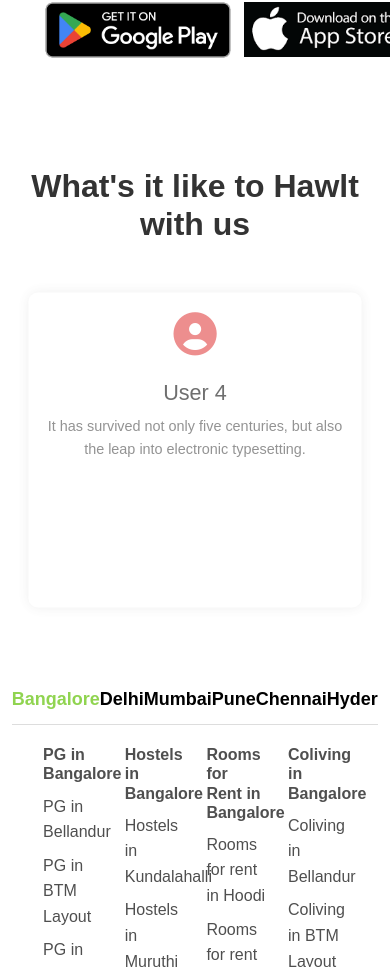
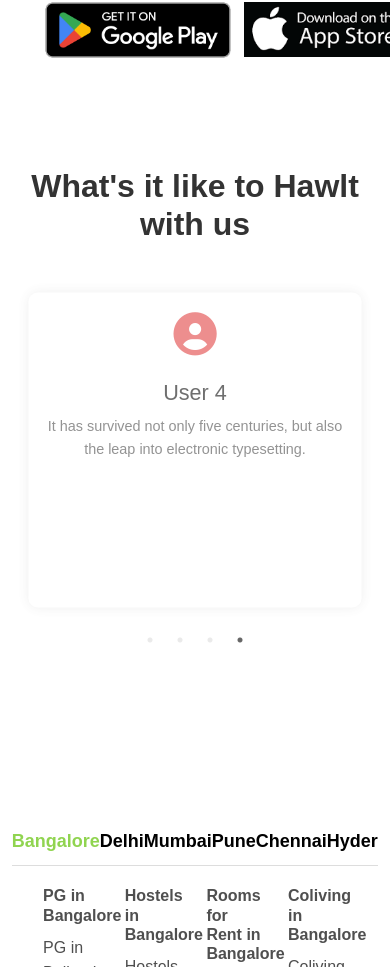
Before and after one commit to Poushik11/hawlt_internship, a React (Create React App) app: page / in a window 390 px wide. Shown: the part 3651-4618 px from the top of the page. Built offline with nearby package versions, Linux system fonts and the light colour scheme.

Commit message:
Final responsive

```diff
--- a/src/components/Carousel/Carousel.css
+++ b/src/components/Carousel/Carousel.css
@@ -1,10 +1,12 @@
 .carousel-container {
-  max-width: 900px;
+  max-width: 800px;
   margin: auto;
   text-align: center;
   font-family: Arial, sans-serif;
   margin-bottom: 50px;
   overflow-x: hidden;
+  /* overflow-y: hidden; */
+  height: 600px;
 }
 
 .carousel-container h2 {
```
